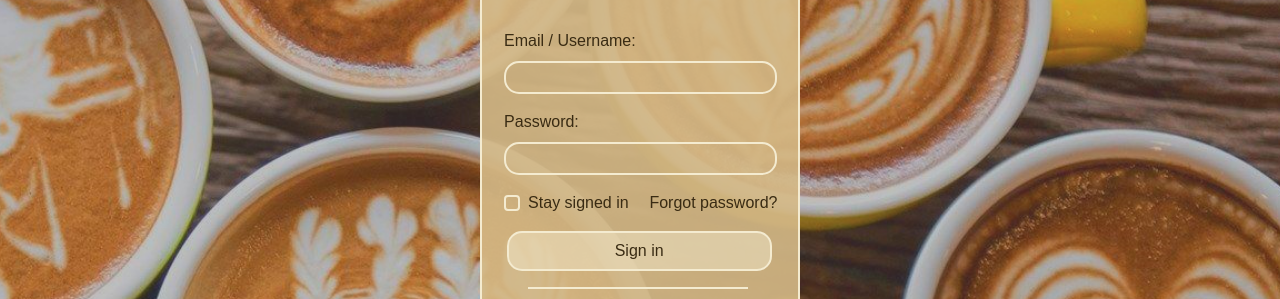
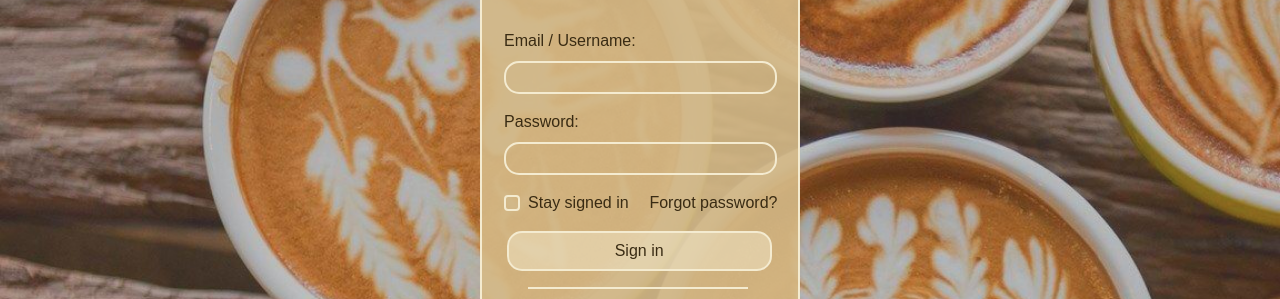
Before and after one commit to PlotChat/cafep-website, a plain HTML site: page account.html in a window 1280 px wide. Shown: the part 212-511 px from the top of the page. Drawn offline with nearby package versions, Linux system fonts and the light colour scheme.

Commit message:
small change

```diff
--- a/style.css
+++ b/style.css
@@ -515,7 +515,6 @@ body{
 #accountbg{
   position:absolute;
   top:0;
-  left:-500px;
   z-index:-1;
   height:150vh;
   width:150vw;
```
